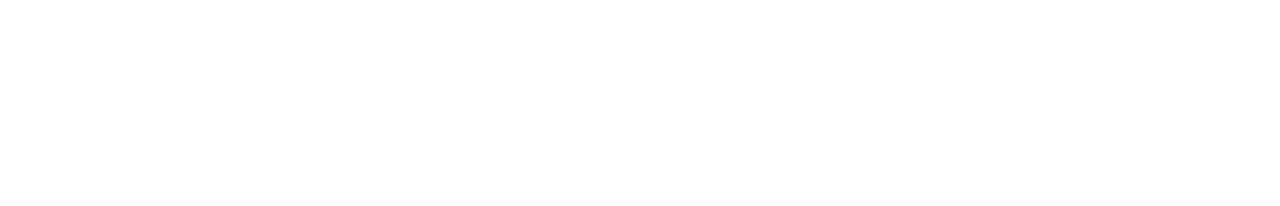
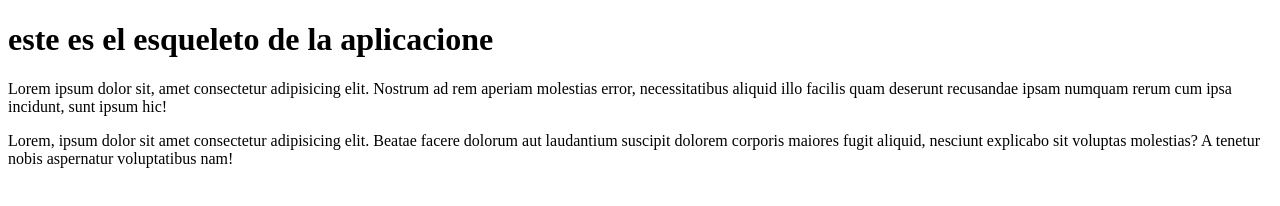
Before and after one commit to wae9898/practicagit, a plain HTML site: page archivo.html in a window 1280 px wide. Drawn offline with Linux system fonts and the light colour scheme.

Commit message:
added archivo.html

```diff
--- a/archivo.html
+++ b/archivo.html
@@ -7,6 +7,11 @@
     <title>Document</title>
 </head>
 <body>
+    <h1>este es el esqueleto de la aplicacione</h1>
 
+    <p>Lorem ipsum dolor sit, amet consectetur adipisicing elit. Nostrum ad rem aperiam molestias error, necessitatibus aliquid illo facilis quam deserunt recusandae ipsam numquam rerum cum ipsa incidunt, sunt ipsum hic!</p>
+    <p>
+        Lorem, ipsum dolor sit amet consectetur adipisicing elit. Beatae facere dolorum aut laudantium suscipit dolorem corporis maiores fugit aliquid, nesciunt explicabo sit voluptas molestias? A tenetur nobis aspernatur voluptatibus nam!
+    </p>
 </body>
 </html>
```
